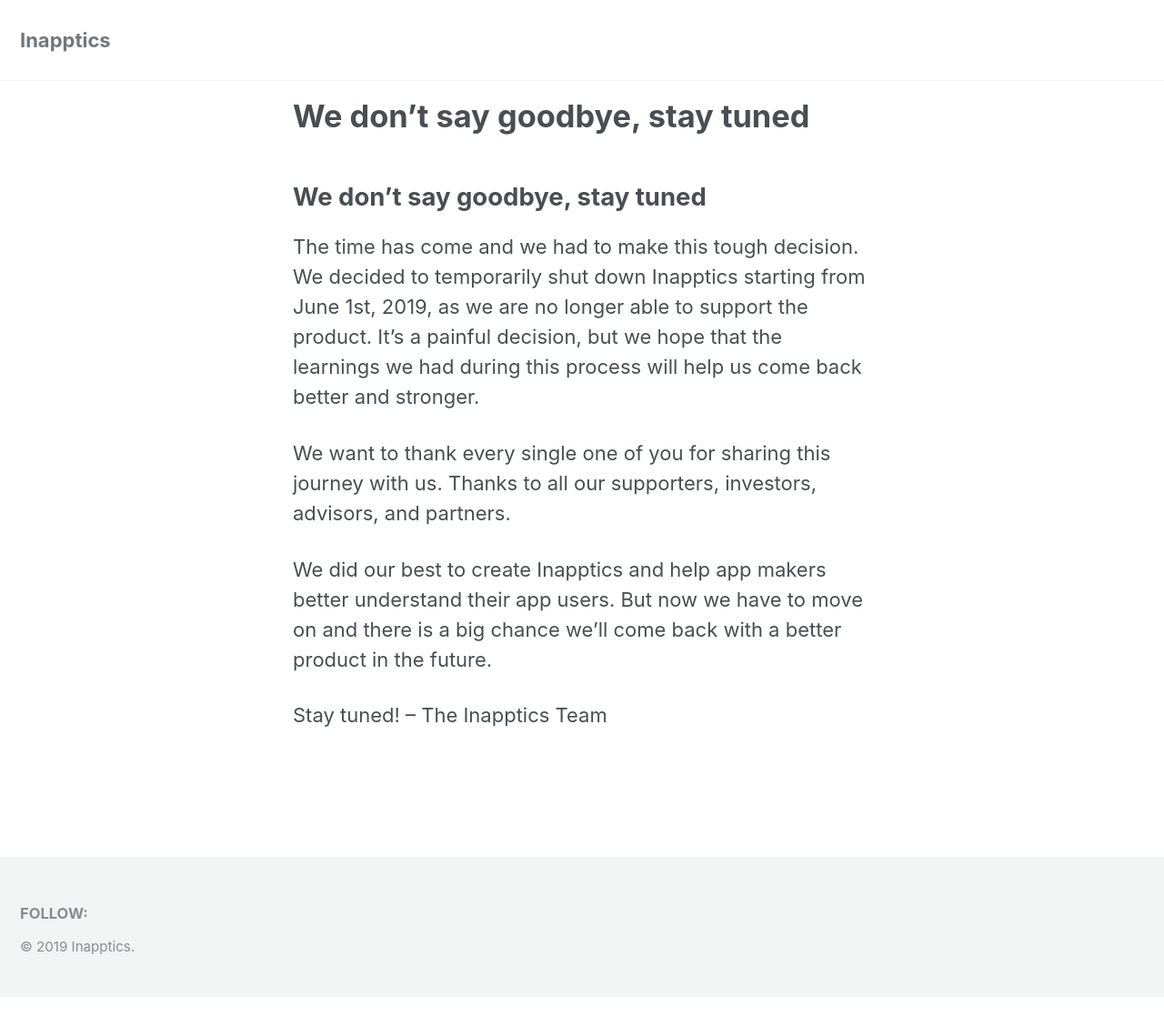
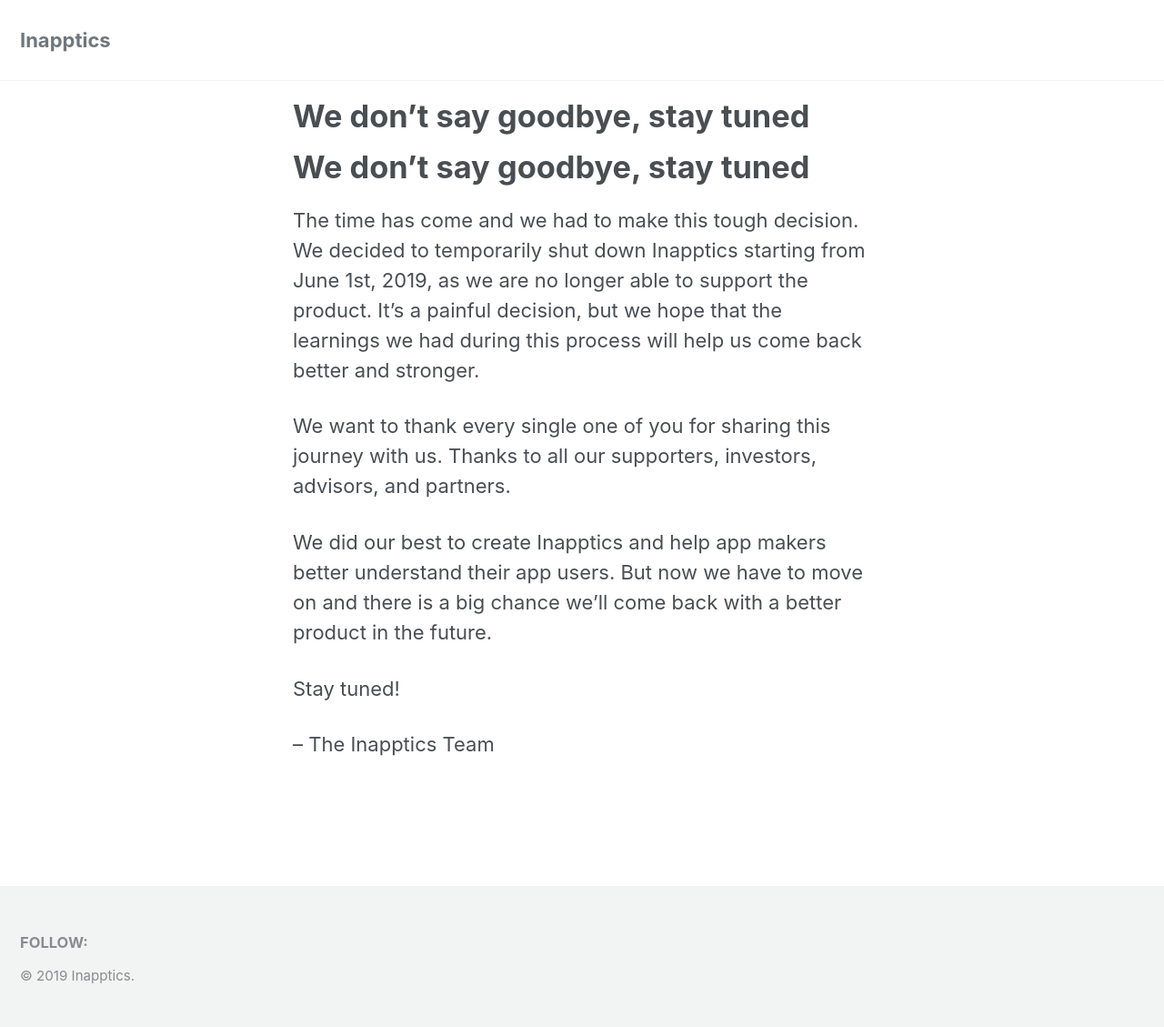
Before and after one commit to ashottonoyan/inappticsgoodbye, a Jekyll site: the page built from index.md, in a window 1280 px wide. Shown: the whole page at 91% size. Built offline with Jekyll 4.4.1, drawn with Linux system fonts in a browser that asks for light colours; cached includes are drawn as plain includes; nearby versions of some CDN libraries; our own code applies the rules of GitHub Pages for plain Markdown files; the list of posts is cut into pages by our own code; before the commit the page ends 1096 px from its top, so only the background shows below that.

Commit message:
fixed text

```diff
--- a/index.md
+++ b/index.md
@@ -1,4 +1,4 @@
-## We don’t say goodbye, stay tuned
+# We don’t say goodbye, stay tuned
 
 The time has come and we had to make this tough decision. We decided to temporarily shut down Inapptics starting from June 1st, 2019, as we are no longer able to support the product. It’s a painful decision, but we hope that the learnings we had during this process will help us come back better and stronger.
 
@@ -7,4 +7,5 @@ We want to thank every single one of you for sharing this journey with us. Thank
 We did our best to create Inapptics and help app makers better understand their app users. But now we have to move on and there is a big chance we’ll come back with a better product in the future.
 
 Stay tuned!
+
 -- The Inapptics Team
```
